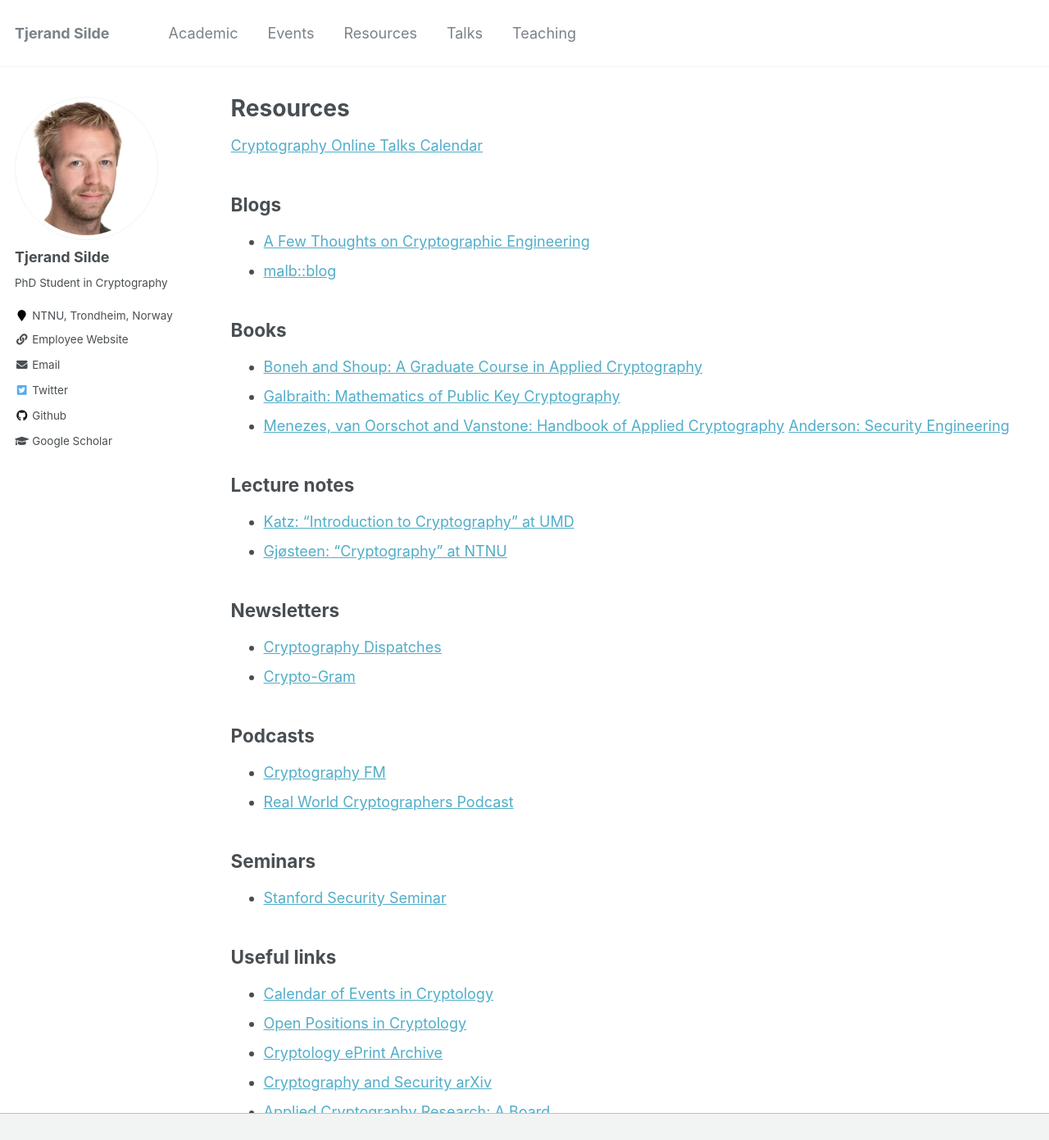
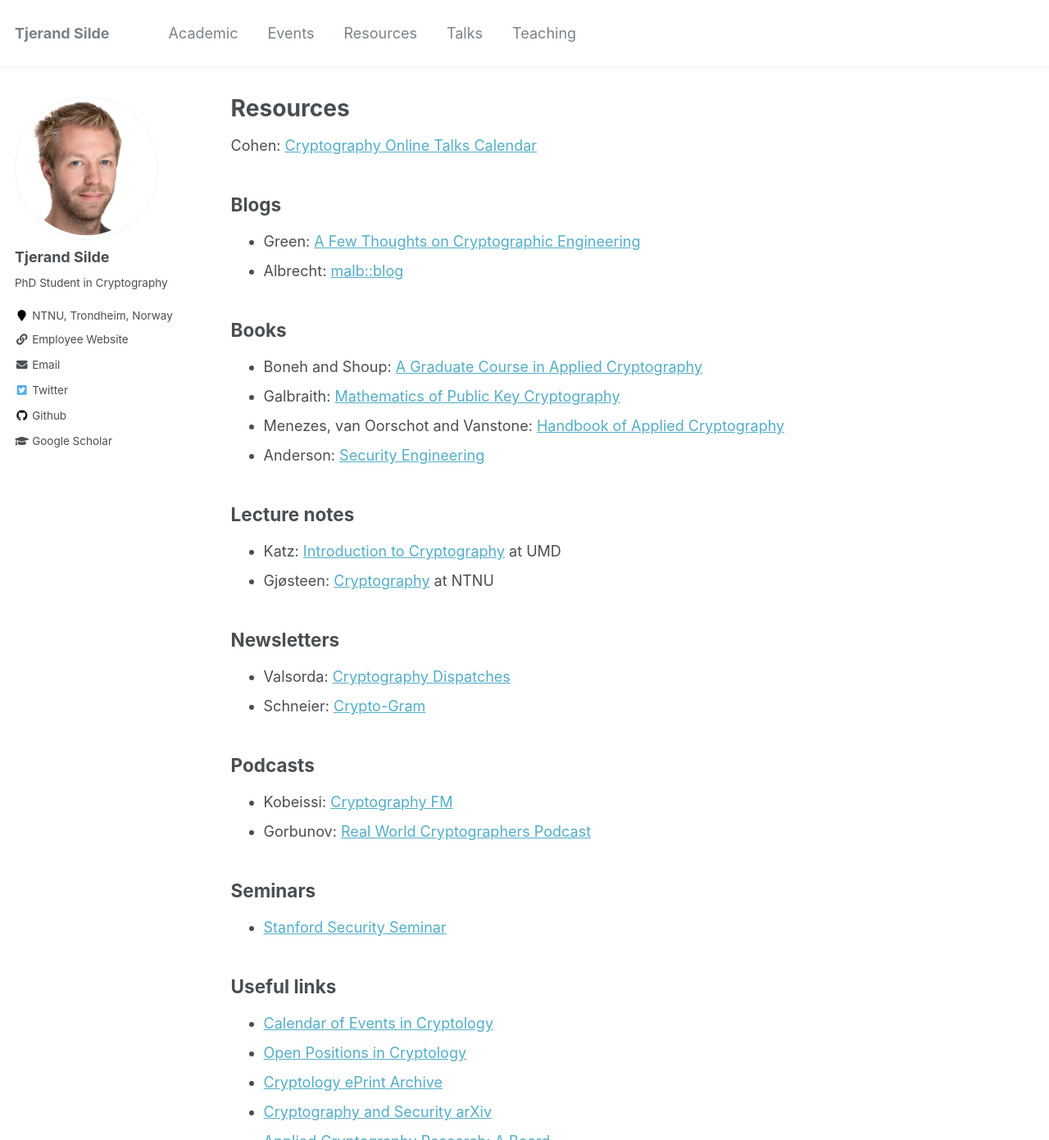
Before and after one commit to tjesi/tjesi.github.io, a Jekyll site: the page built from _pages/resources.md, in a window 1280 px wide and 1400 px high, cut to the strip 0-1391 px from the top of the window. Shown: the whole strip at 82% size. Built offline with Jekyll 4.4.1, drawn with Linux system fonts in a browser that asks for light colours; some of the changed lines change nothing that is shown.

Commit message:
Update resources.md

```diff
--- a/_pages/resources.md
+++ b/_pages/resources.md
@@ -5,34 +5,34 @@ permalink: /resources/
 author_profile: true
 ---
 
-[Cryptography Online Talks Calendar](https://www.ccs.neu.edu/~rancohen/cryptotalks.html)
+Cohen: [Cryptography Online Talks Calendar](https://www.ccs.neu.edu/~rancohen/cryptotalks.html)
 
 ## Blogs
 
-- [A Few Thoughts on Cryptographic Engineering](https://blog.cryptographyengineering.com)
-- [malb::blog](https://martinralbrecht.wordpress.com)
+- Green: [A Few Thoughts on Cryptographic Engineering](https://blog.cryptographyengineering.com)
+- Albrecht: [malb::blog](https://martinralbrecht.wordpress.com)
 
 ## Books
 
-- [Boneh and Shoup: A Graduate Course in Applied Cryptography](http://toc.cryptobook.us)
-- [Galbraith: Mathematics of Public Key Cryptography](https://www.math.auckland.ac.nz/~sgal018/crypto-book/crypto-book.html)
-- [Menezes, van Oorschot and Vanstone: Handbook of Applied Cryptography](http://cacr.uwaterloo.ca/hac)
-[Anderson: Security Engineering](https://www.cl.cam.ac.uk/~rja14/book.html)
+- Boneh and Shoup: [A Graduate Course in Applied Cryptography](http://toc.cryptobook.us)
+- Galbraith: [Mathematics of Public Key Cryptography](https://www.math.auckland.ac.nz/~sgal018/crypto-book/crypto-book.html)
+- Menezes, van Oorschot and Vanstone: [Handbook of Applied Cryptography](http://cacr.uwaterloo.ca/hac)
+- Anderson: [Security Engineering](https://www.cl.cam.ac.uk/~rja14/book.html)
 
 ## Lecture notes
 
-- [Katz: "Introduction to Cryptography" at UMD](http://www.cs.umd.edu/~jkatz/crypto/s18/lectures.html)
-- [Gjøsteen: "Cryptography" at NTNU](https://wiki.math.ntnu.no/tma4160/notes)
+- Katz: [Introduction to Cryptography](http://www.cs.umd.edu/~jkatz/crypto/s18/lectures.html) at UMD
+- Gjøsteen: [Cryptography](https://wiki.math.ntnu.no/tma4160/notes) at NTNU
 
 ## Newsletters
 
-- [Cryptography Dispatches](https://buttondown.email/cryptography-dispatches/archive)
-- [Crypto-Gram](https://www.schneier.com/crypto-gram)
+- Valsorda: [Cryptography Dispatches](https://buttondown.email/cryptography-dispatches/archive)
+- Schneier: [Crypto-Gram](https://www.schneier.com/crypto-gram)
 
 ## Podcasts
 
-- [Cryptography FM](https://www.cryptography.fm)
-- [Real World Cryptographers Podcast](https://rwcpodcast.buzzsprout.com)
+- Kobeissi: [Cryptography FM](https://www.cryptography.fm)
+- Gorbunov: [Real World Cryptographers Podcast](https://rwcpodcast.buzzsprout.com)
 
 ## Seminars
 
```
